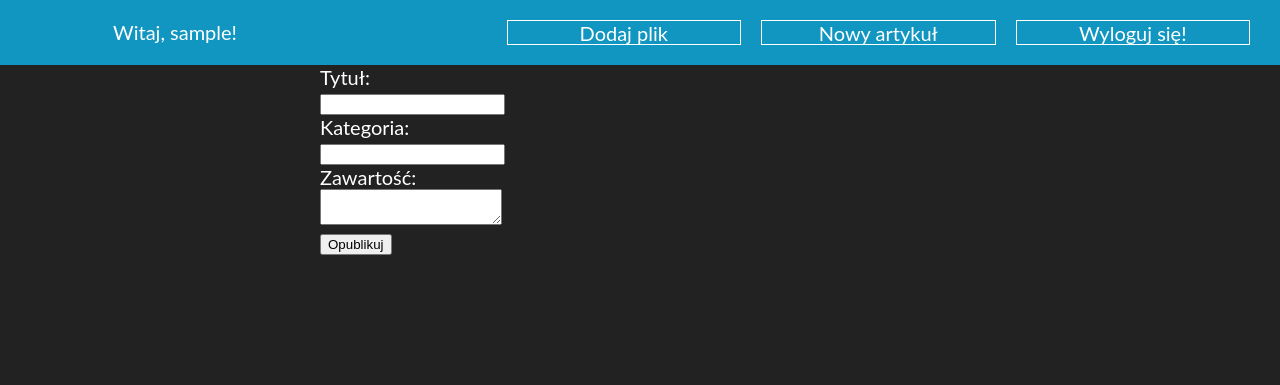
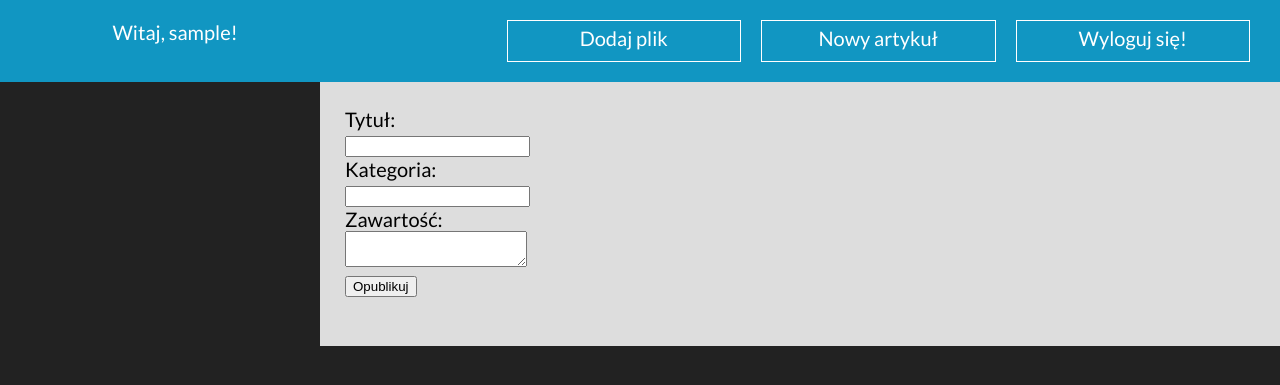
Before and after one commit to JasiekKasprzyk/Website, a PHP site: page /admin_panel/session.php?get=new in a window 1280 px wide. Shown: the top 385 px of the page. Run offline with PHP 8.4, Linux system fonts and the light colour scheme; the visitor is signed in with stand-in values (Sample User, id 1); data that the repository does not hold is empty.

Commit message:
refactorization 28/06/2016

```diff
--- a/admin_panel/session.php
+++ b/admin_panel/session.php
@@ -16,6 +16,7 @@
 	<meta http-equiv="X-UA-Compatible" content="IE=edge,chroma=1" />
 	<link rel="stylesheet" href="style.css" type="text/css" />
 	<meta name="viewport" content="width=device-width, initial-scale=1, maximum-scale=1, user-scalable=no">
+	<link href='https://fonts.googleapis.com/css?family=Lato:400,700&subset=latin,latin-ext' rel='stylesheet' type='text/css'>
 </head>
 
 
@@ -112,9 +113,9 @@
 			echo "<h1>".$line['name']."</h1>";
 			echo "<h6>".$line['category']." | Autor: ".$line['username']." | Data utworzenia: ".$line['createDate']."</h6>";
 			echo "<p>".$line['content']."</p>";
-			echo "<hr>";
-			echo '[<a href="session.php?article='.$line['friendlyAddress'].'&get=edit">Edytuj</a>]';
-			echo ' | [<a href="delete.php">Usuń</a>]';
+			echo '<div class="edit-content-menu"><a href="session.php?article='.$line['friendlyAddress'].'&get=edit">Edytuj</a></div>';
+			echo '<div class="edit-content-menu"><a href="delete.php">Usuń</a></div>';
+			echo '<div style="clear: both"></div>';
 		}
 		$result->close();
 		$connection->close();
--- a/admin_panel/style.css
+++ b/admin_panel/style.css
@@ -71,9 +71,10 @@ body
 .topbar-button
 {
 	float: right;
-	width: 25%;
+	width: calc(25% - 10px);
 	border: 1px solid #ffffff;
-	height: 23px;
+	height: 30px;
+	padding: 5px;
 	margin-left: 10px;
 	margin-right: 10px;
 }
@@ -94,28 +95,63 @@ body
 }
 #main-bar
 {
-	height: 100px;
+	min-height: 100px;
 }
 .table
 {
 	float: left;
-	width: 25%;
+	width: calc(25% - 4px);
 	height: 100%;
+	padding: 2px;
 }
 .content
 {
 	float: left;
-	width: 75%;
+	width: calc(75% - 50px);
 	height: 100%;
+	background-color: #dddddd;
+	color: #000000;
+	padding: 25px;
+	text-align: justify;
 }
 
 .article-label
 {
-	width: 100%;
+	width: calc(100%-20px);
 	text-align: center;
+	margin: 5px;
+	padding: 5px;
+	background-color: #1196C2;
 }
 
-@media (max-width: 668px)
+.article-label > a
+{
+	text-decoration: none;
+	color: white;
+	display: block;
+}
+
+.article-label:hover
+{
+	background-color: #22A7D3;
+}
+
+.article-label:hover > a
+{
+	color: #333333;
+}
+
+.edit-content-menu
+{
+	float: left;
+	width: calc(50% - 20px);
+	text-align: center;
+	background-color: #1196C2;
+	padding: 5px;
+	margin: 5px;
+}
+
+@media (max-width: 750px)
 {
 	.hello
 	{
@@ -131,9 +167,21 @@ body
 	}
 	.topbar-button
 	{
-		width: 100%;
+		width: calc(100% - 10px);
 		float: none;
 		margin-left: auto;
 		margin-right: auto;
 	}
+	.table
+	{
+		float: none;
+		width: calc(100% - 4px);
+		padding: 2px;
+	}
+	.content
+	{
+		float: none;
+		width: calc(100% - 50px);
+	}
+
 }
```
